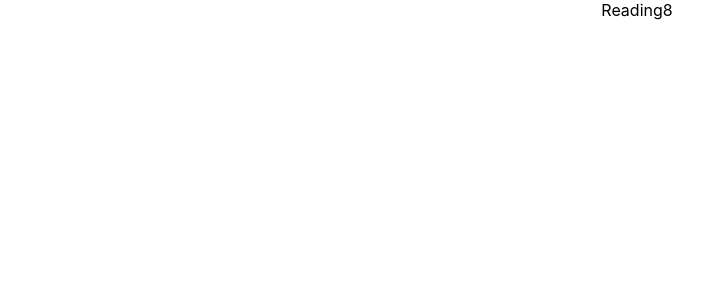
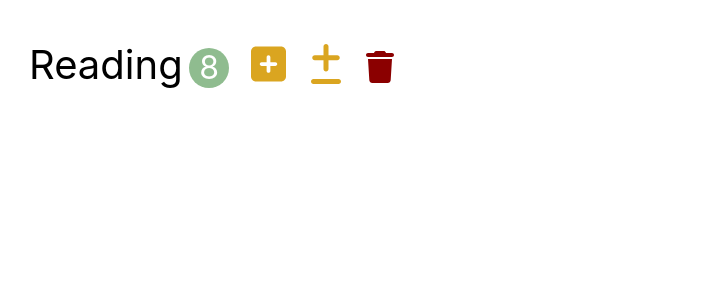
Before and after one commit to sinde530/project, a React (Create React App) app in the folder react/dream-coding/: page / in a window 1280 px wide. Shown: the top 300 px of the page, without its empty margins (3-706 px from the left). Built offline with nearby package versions, Linux system fonts and the light colour scheme.

Commit message:
habit components create

```diff
--- a/react/dream-coding/src/App.css
+++ b/react/dream-coding/src/App.css
@@ -1,38 +1,44 @@
-.App {
-  text-align: center;
+button {
+  outline: none;
+  border: 0;
+  cursor: pointer;
 }
 
-.App-logo {
-  height: 40vmin;
-  pointer-events: none;
+.habit-container {
+  font-size: 2.5rem;
+  padding: 2rem;
+  list-style: none;
 }
 
-@media (prefers-reduced-motion: no-preference) {
-  .App-logo {
-    animation: App-logo-spin infinite 20s linear;
-  }
-}
-
-.App-header {
-  background-color: #282c34;
-  min-height: 100vh;
-  display: flex;
-  flex-direction: column;
-  align-items: center;
-  justify-content: center;
-  font-size: calc(10px + 2vmin);
+.habit-count {
+  display: inline-block;
+  text-align: center;
+  font-size: 2rem;
+  width: 2.5rem;
+  height: 2.5rem;
+  line-height: 2.5rem;
+  margin: 1rem 0.6rem 0 0.4rem;
+  background-color: darkseagreen;
+  border-radius: 50%;
   color: white;
 }
 
-.App-link {
-  color: #61dafb;
+.habit-button {
+  font-size: 2.5rem;
+  margin: 0 0.4rem;
+  background-color: transparent;
 }
 
-@keyframes App-logo-spin {
-  from {
-    transform: rotate(0deg);
-  }
-  to {
-    transform: rotate(360deg);
-  }
+.habit-button:hover{
+  opacity: 0.8;
 }
+
+.habit-increase,
+.habit-decrease {
+  color: goldenrod
+}
+
+.habit-delete {
+  font-size: 2rem;
+  color: darkred;
+}
--- a/react/dream-coding/src/components/Habit.js
+++ b/react/dream-coding/src/components/Habit.js
@@ -3,10 +3,18 @@ import React, { Component } from "react";
 export default class Habit extends Component {
     render() {
         return (
-
-            <div>
+            <div className="habit-container">
                 <span className="habit-name">Reading</span>
                 <span className="habit-count">8</span>
+                <button className="habit-button habit-increase">
+                    <i className="fas fa-plus-square"></i>
+                </button>
+                <button className="habit-button habit-decrease">
+                    <i className="fas fa-plus-minus"></i>
+                </button>
+                <button className="habit-button habit-delete">
+                    <i className="fas fa-trash"></i>
+                </button>
             </div>
         )
     }
```
